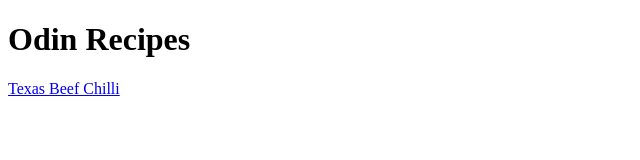
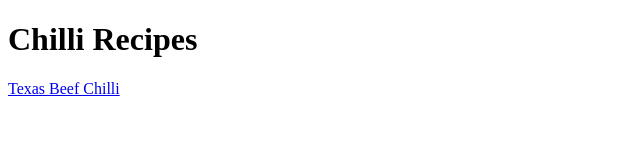
Before and after one commit to zeppy011/odin-recipes, a plain HTML site: page index.html in a window 1280 px wide. Shown: the whole page, without its empty margins (0-640 px from the left). Drawn offline with Linux system fonts and the light colour scheme.

Commit message:
Fix title

```diff
--- a/index.html
+++ b/index.html
@@ -2,10 +2,10 @@
 <html lang="en">
     <head>
         <meta charset="utf-8">
-        <title>Odin Recipes</title>
+        <title>Chilli Recipes</title>
     </head>
     <body>
-        <h1>Odin Recipes</h1>
+        <h1>Chilli Recipes</h1>
 
         <a href="./recipes/chilli.html">Texas Beef Chilli</a>
     </body>
```
